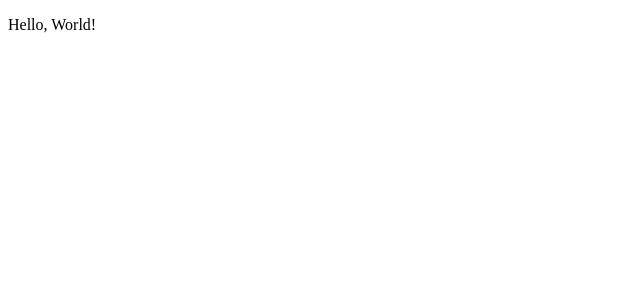
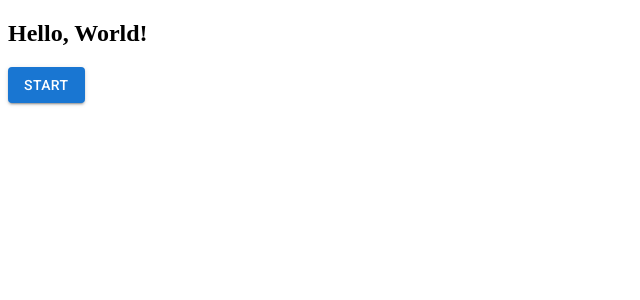
Before and after one commit to lindoelsonLopes/CSS-material-ui, a React (Create React App) app in the folder my-app/: page / in a window 1280 px wide. Shown: the top 300 px of the page, without its empty margins (0-640 px from the left). Built offline with nearby package versions, Linux system fonts and the light colour scheme.

Commit message:
Instalação dos pacotes material UI e fazendo teste com button

```diff
--- a/my-app/package.json
+++ b/my-app/package.json
@@ -3,6 +3,10 @@
   "version": "0.1.0",
   "private": true,
   "dependencies": {
+    "@emotion/react": "^11.10.5",
+    "@emotion/styled": "^11.10.5",
+    "@mui/icons-material": "^5.11.0",
+    "@mui/material": "^5.11.2",
     "@testing-library/jest-dom": "^5.16.5",
     "@testing-library/react": "^13.4.0",
     "@testing-library/user-event": "^13.5.0",
--- a/my-app/public/index.html
+++ b/my-app/public/index.html
@@ -9,6 +9,8 @@
       name="description"
       content="Web site created using create-react-app"
     />
+    <link rel="stylesheet" href="https://fonts.googleapis.com/css?family=Roboto:300,400,500,700&display=swap" />
+
     <link rel="apple-touch-icon" href="%PUBLIC_URL%/logo192.png" />
     <!--
       manifest.json provides metadata used when your web app is installed on a
--- a/my-app/src/App.js
+++ b/my-app/src/App.js
@@ -1,8 +1,13 @@
+import { Button } from "@mui/material";
 
 
 function App() {
   return (
-    <p>Hello, World!</p>
+    <div>
+      <h2>Hello, World!</h2>
+      <Button variant="contained">Start</Button>
+
+    </div>
   );
 }
 
```
Also changed, not shown: 1 other file (tests, documents, lock files or other folders).
